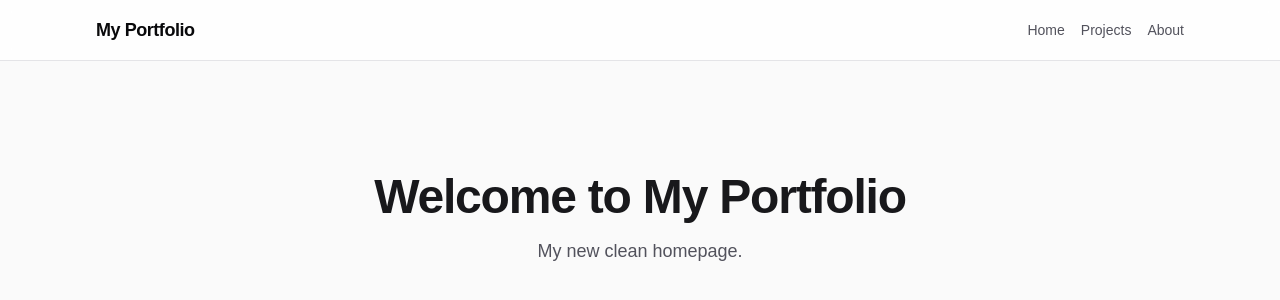
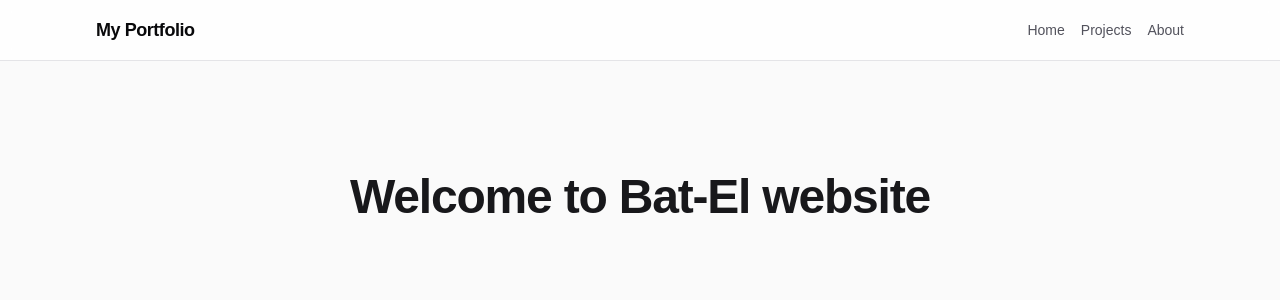
Before and after one commit to Bat-elGol/my-app, a Next.js app: page / in a window 1280 px wide. Shown: the top 300 px of the page. Built offline with nearby package versions, Linux system fonts and the light colour scheme.

Commit message:
feat: update homepage title and remove description

```diff
--- a/app/page.tsx
+++ b/app/page.tsx
@@ -2,11 +2,8 @@ export default function Home() {
   return (
     <div className="flex flex-col items-center justify-center py-20">
       <h1 className="text-4xl font-bold tracking-tight text-zinc-900 sm:text-5xl">
-        Welcome to My Portfolio
+        Welcome to Bat-El website
       </h1>
-      <p className="mt-4 text-lg text-zinc-600">
-        My new clean homepage.
-      </p>
     </div>
   );
 }
```
